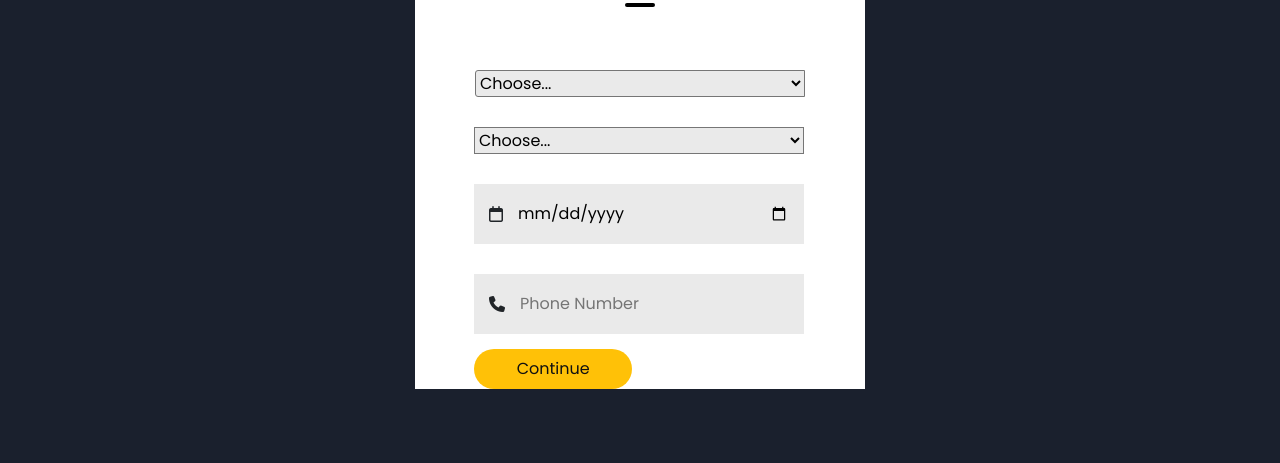
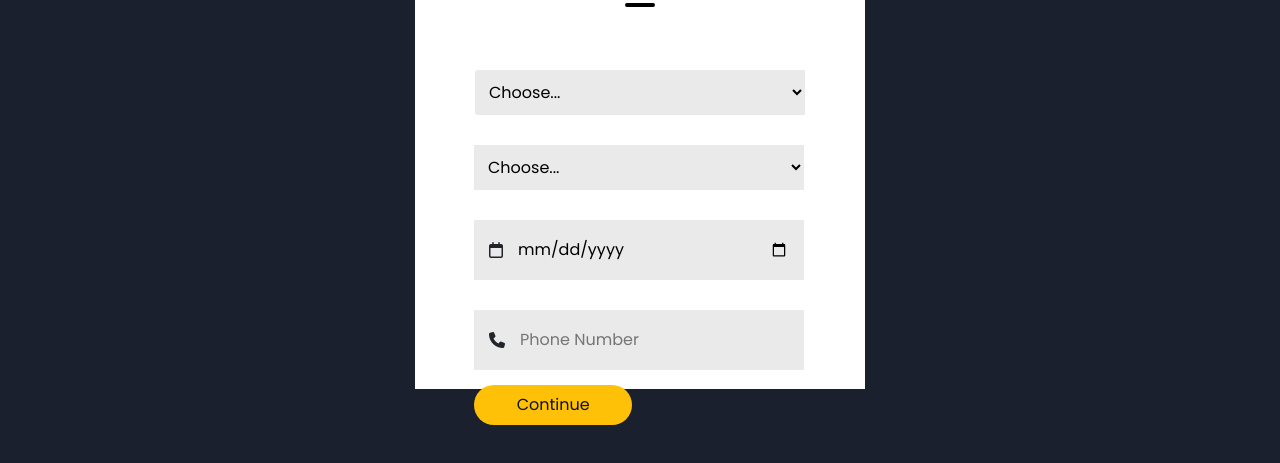
Before and after one commit to f5h5d/RideShare-Project, a website with bundled scripts: page client/pages/find-information.html in a window 1280 px wide. Shown: the part 251-714 px from the top of the page. Built offline with nearby package versions, Linux system fonts and the light colour scheme.

Commit message:
Update information.css

```diff
--- a/client/css/information.css
+++ b/client/css/information.css
@@ -48,6 +48,11 @@
   transform: translateX(-50%);
 }
 
+select {
+  outline: none;
+  border: none;
+  padding: 10px;
+}
 .input-field {
   width: 100%;
   background-color: #eaeaea;
```
